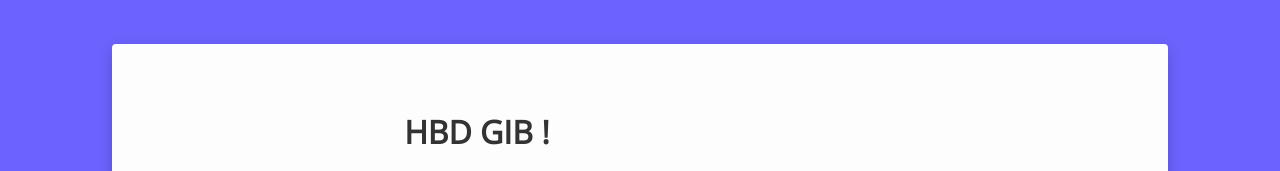
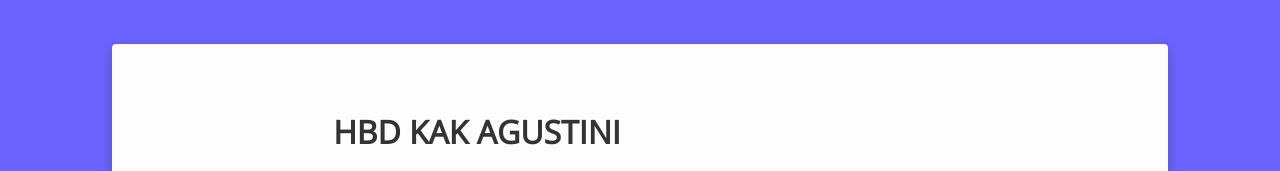
Before and after one commit to Sepuh23/HBD, a plain HTML site: page index.html in a window 1280 px wide. Shown: the top 171 px of the page. Drawn offline with nearby package versions, Linux system fonts and the light colour scheme.

Commit message:
Update index.html

```diff
--- a/index.html
+++ b/index.html
@@ -9,7 +9,7 @@
   <div class="card">
    <img src="https://github.com/DzarelDeveloper/Img/blob/main/ulangtahun.jpg?raw=true" alt="birthday" class="birthday">
    <div class="text">
-    <h1>HBD GIB !</h1>
+    <h1>HBD KAK AGUSTINI </h1>
     <p>Selamat ulang tahun yang penuh dengan kebahagiaan, kesehatan yang prima, dan impian yang terwujud. Di hari istimewamu ini, aku berharap kamu mendapatkan semua yang kamu inginkan dan bahagia selamanya, semoga setiap langkahmu selalu diberkati
 <br><br>
 Semoga setiap tahun membawa lebih banyak kebahagiaan, cinta, dan kesuksesan.
```
